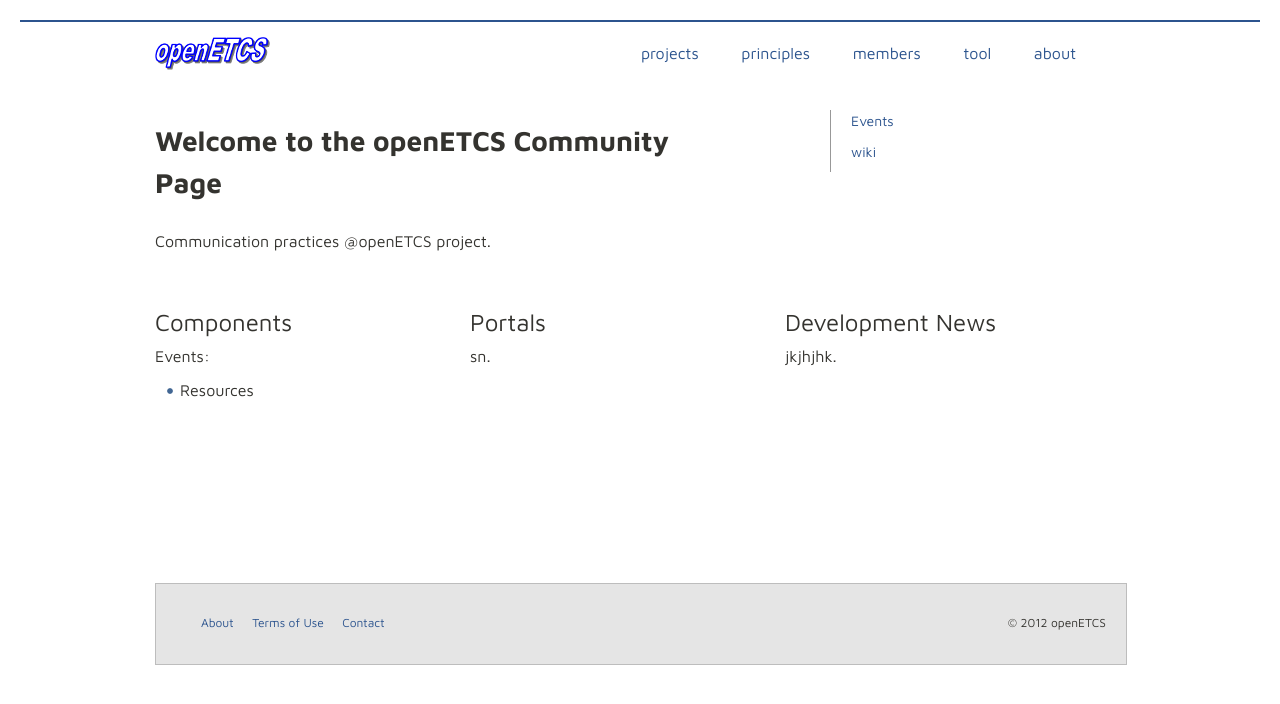
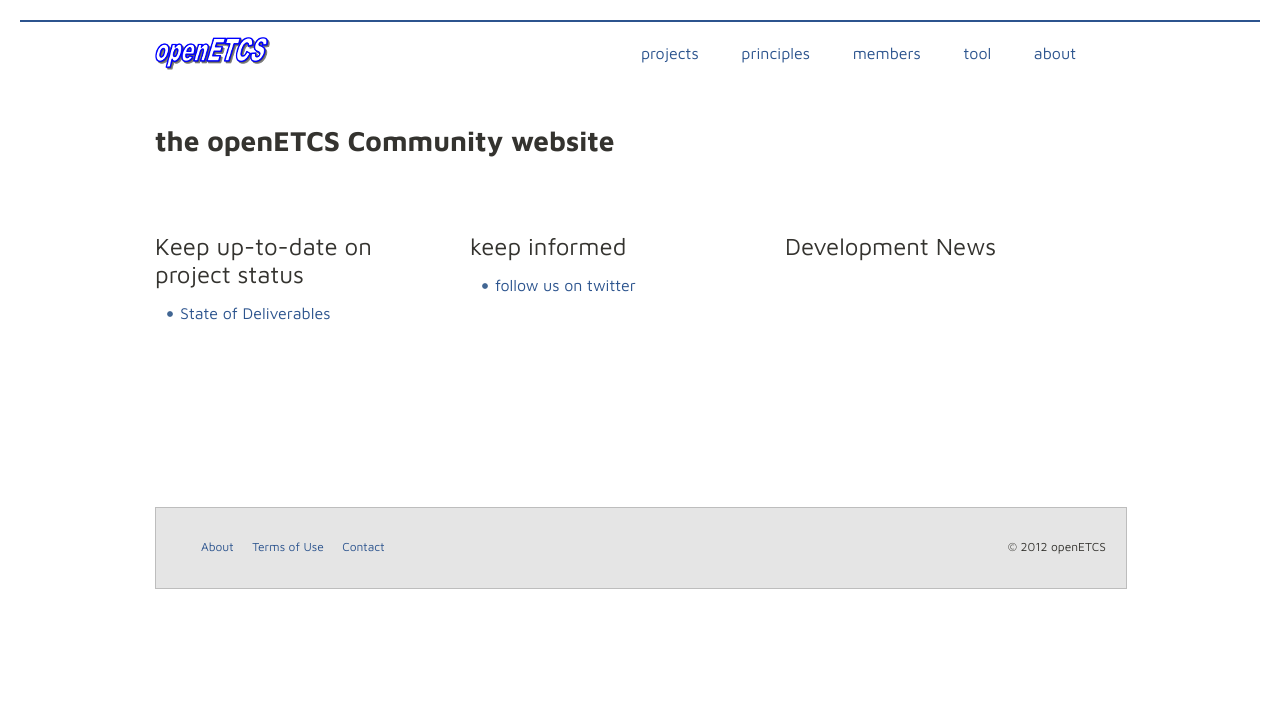
Before and after one commit to openETCS/openetcs.github.com, a Jekyll site: the page built from frame.html, in a window 1280 px wide. Shown: the top 704 px of the page. Built offline with Jekyll 4.4.1, drawn with Linux system fonts in a browser that asks for light colours.

Commit message:
Update frame.html

```diff
--- a/frame.html
+++ b/frame.html
@@ -5,50 +5,37 @@ title: test2
 <div class="row">
   <div class="span6">
     <h1>
-        Welcome to the openETCS Community Page
+        the openETCS Community website
     </h1>
-
-    <p>
-       Communication practices @openETCS project.
-    </p>
-  </div>
-  <div class="span3 events">
-     <p><a
-    href="openetcs.org">Events</a></p>
-
-
-
-    <p><a href="https://github.com/openETCS/ecosystem/wiki">wiki</a></p>
 
 
   </div>
+
 </div>
 
 <div class="row">
 
   <div class="feature span3">
-      <h2>Components</h2>
-      <p>Events:</p>
+      <h2>Keep up-to-date on project status</h2>
 	<ul>
 
 
-	<li>Resources</li>
+	<li><a href="https://github.com/openETCS/governance/wiki/State-of-Deliverables">State of Deliverables</a></li>
 	</ul>
   </div>
 
   <div class="feature span3">
-      <h2>Portals</h2>
-      <p>
-sn.
+      <h2>keep informed</h2>
+     	<ul>
 
-      </p>
+
+	<li><a href="https://twitter.com/openETCS">follow us on twitter</a></li>
+	</ul>
   </div>
 
   <div class="feature span3">
       <h2>Development News</h2>
-      <p>
-jkjhjhk.
-      </p>
+
   </div>
 
 </div>
```
